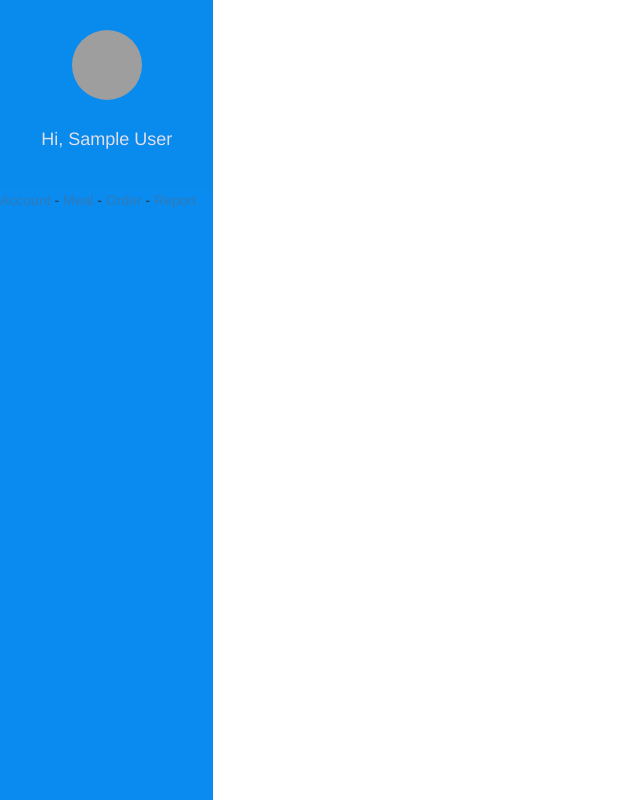
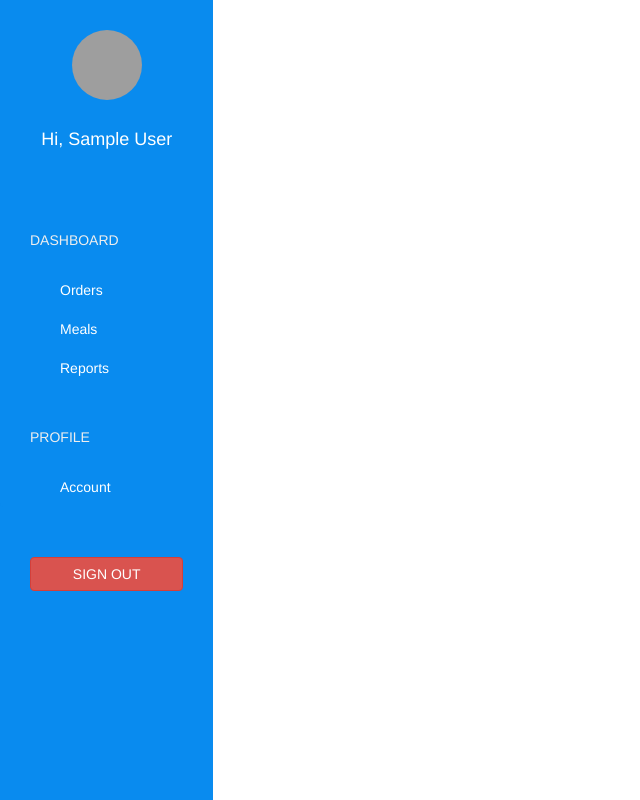
Before and after one commit to matthew-gordon/dash-and-dine, a Django app: page /restaurant/meal/ in a window 1280 px wide. Shown: the whole page, without its empty margins (0-640 px from the left). Run offline with Django 3.2, Linux system fonts and the light colour scheme; the visitor is signed in with stand-in values (Sample User, id 1); data that the repository does not hold is empty; some libraries are stand-ins or nearby versions; grey boxes are pictures that could not be loaded.

Commit message:
Add custom css for dashboard

```diff
--- a/dashanddineapp/static/css/styles.css
+++ b/dashanddineapp/static/css/styles.css
@@ -42,6 +42,7 @@ body {
 }
 
 /***** SIDEBAR - HEADER *****/
+
 .sidebar > div:first-child {
   padding: 30px 10px;
   font-weight: bold;
@@ -50,5 +51,67 @@ body {
 }
 
 .sidebar > div:first-child > h4 {
-  color: #e0deeb;
+  color: #fff;
 }
+
+.sidebar > div:first-child > h5 {
+  color: #eee;
+}
+
+/***** SIDEBAR - LIST *****/
+
+.sidebar .list-group {
+    padding: 0;
+    background-color: #098BEF;
+}
+
+.sidebar .list-group > span {
+  color: #eee;
+  display: block;
+  margin-top: 2rem;
+  padding: 2rem 3rem;
+  font-size: 1em;
+  font-weight: 300;
+}
+
+.sidebar .list-group .list-group-item,
+.sidebar .list-group .list-group-item:focus {
+  background-color: #098BEF;
+  color: #fff;
+  border: 0;
+  padding-left: 6rem;
+  padding-right: 3rem;
+}
+
+.sidebar .list-group .list-group-item.active,
+.sidebar .list-group .list-group-item:hover {
+  background-color: #024F8B;
+  color: #eee;
+}
+
+.sidebar .list-group .list-group-item:first-child {
+  border-top-left-radius: 0;
+  border-top-right-radius: 0;
+}
+
+.sidebar .list-group .list-group-item .badge,
+.sidebar .list-group .list-group-item.active .badge {
+  background-color:  #EE5462;
+  color: #fff;
+}
+
+/***** SIDEBAR - LOGOUT *****/
+
+.sidebar > div:last-child {
+  padding: 3rem;
+}
+
+.sidebar > div:last-child .btn {
+  width: 100%
+}
+
+/***** CONTENT *****/
+
+.content {
+  padding: 0 4rem;
+}
--- a/dashanddineapp/templates/restaurant/base.html
+++ b/dashanddineapp/templates/restaurant/base.html
@@ -10,12 +10,21 @@
     <h4>Hi, {{ request.user.get_full_name }} </h4>
     <h5>{{ request.user.restaurant.name }}</h5>
   </div>
-  <a href="{% url 'restaurant-account' %}">Account</a>
-  -
-  <a href="{% url 'restaurant-meal' %}">Meal</a>
-  -
-  <a href="{% url 'restaurant-order' %}">Order</a>
-  -
-  <a href="{% url 'restaurant-report' %}">Report</a>
+
+  <div class="list-group">
+    <span class="text-uppercase">Dashboard</span>
+
+    <a href="{% url 'restaurant-order' %}" class="list-group-item">Orders</a>
+    <a href="{% url 'restaurant-meal' %}" class="list-group-item">Meals</a>
+    <a href="{% url 'restaurant-report' %}" class="list-group-item">Reports</a>
+
+    <span class="text-uppercase">Profile</span>
+    <a href="{% url 'restaurant-account' %}" class="list-group-item">Account</a>
+
+  </div>
+
+  <div class="text-center">
+    <a href="{% url 'restaurant-sign-out' %}?next={{ request.path }}" class="btn btn-danger">SIGN OUT</a>
+  </div>
 
 {% endblock %}
```
